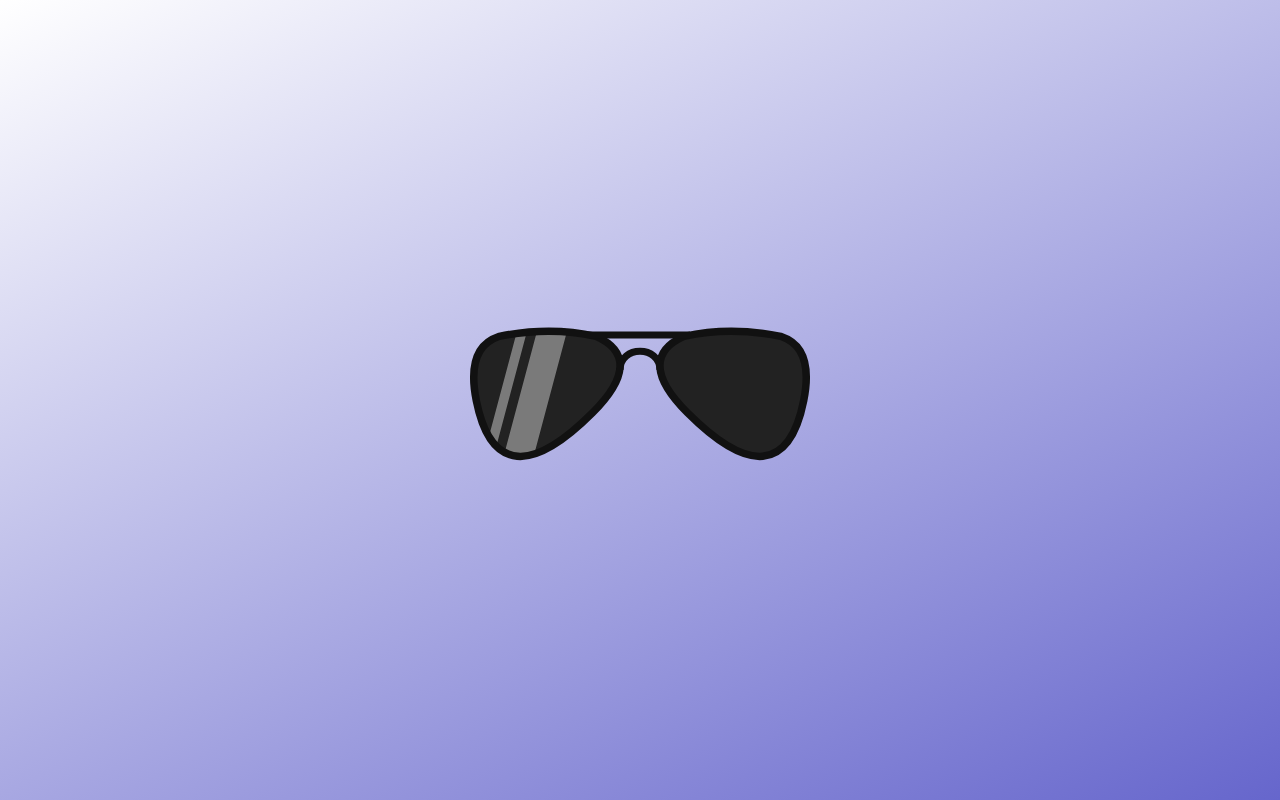
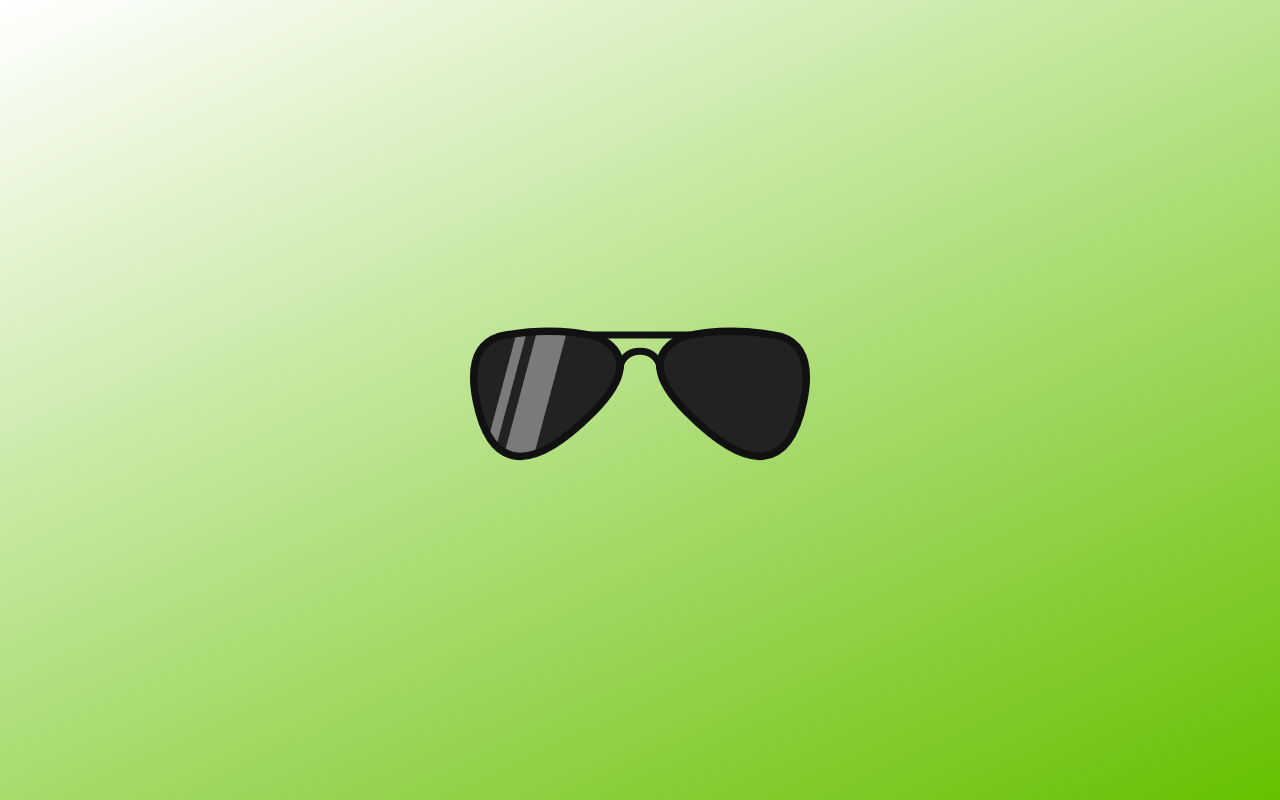
Before and after one commit to JeherillaJanwar/Programmer-Shades, a plain HTML site: page index.html in a window 1280 px wide. Drawn offline with Linux system fonts and the light colour scheme.

Commit message:
hover effect

```diff
--- a/style.css
+++ b/style.css
@@ -4,7 +4,16 @@ body{
 	height:100vh;
 	margin:0 auto;
 	overflow:hidden;
+	transition: height 0.5s ease;
 }
+
+body:hover{
+	background:#66c;
+	background-image:linear-gradient(-25deg, #66c000,#fff);
+	height:10vh;
+}
+
+
 svg{
 	position:absolute;
 	top:50%;
```
